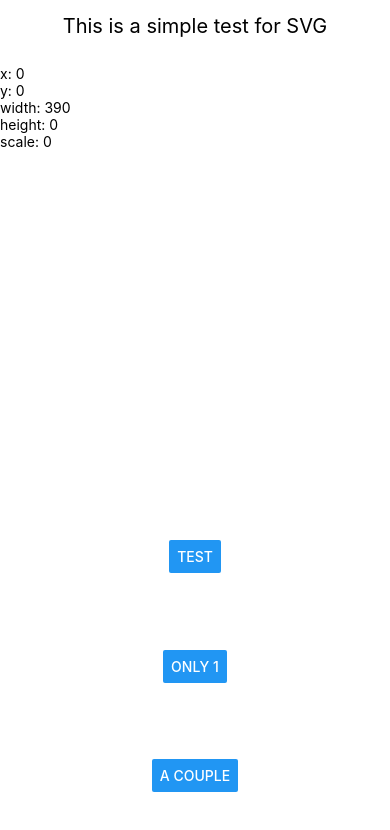
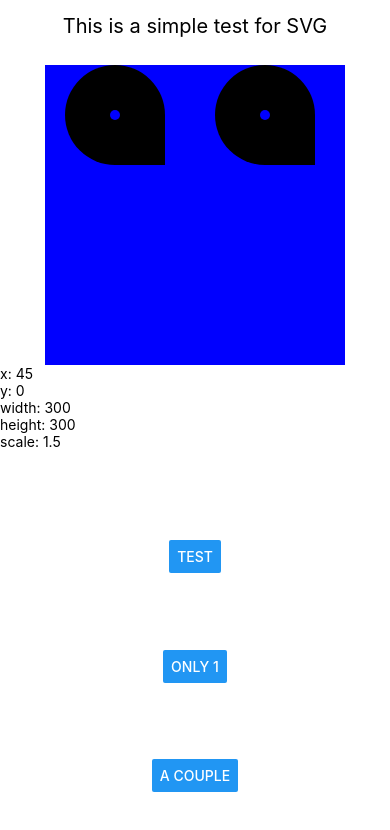
Before and after one commit to kelset/react-native-svg-testing, a React Native app: screen / in a window 390 px wide. Shown: the top 830 px of the page. Built offline with nearby package versions, Linux system fonts and the light colour scheme.

Commit message:
Ok this version draws correctly the squared view. Now I need to see if changing it from outside still make it work (the scaling)

```diff
--- a/src/Draw.js
+++ b/src/Draw.js
@@ -68,8 +68,8 @@ class Draw extends Component {
 
   render() {
     return (
-      <View>
-        <View style={{flex:1, backgroundColor: "coral"}} onLayout={(event) => this.measureView(event.nativeEvent.layout)}>
+      <View style={{flex:1}}>
+        <View style={{backgroundColor: "coral", height:300, width: 300, alignSelf:"center"}} onLayout={(event) => this.measureView(event.nativeEvent.layout)}>
           <Svg
             height={this.state.height}
             width={this.state.width}
@@ -90,7 +90,7 @@ class Draw extends Component {
               scale={this.state.scaleFactor}
             />
             <Use href="#shape" x="20" y="0"/>
-            <Use href="#shape" x="170"y="0" scale={this.state.scaleFactor}/>
+            <Use href="#shape" x="170"y="0"/>
           </Svg>
         </View>
         <Text>x: {this.state.x}</Text>
```
